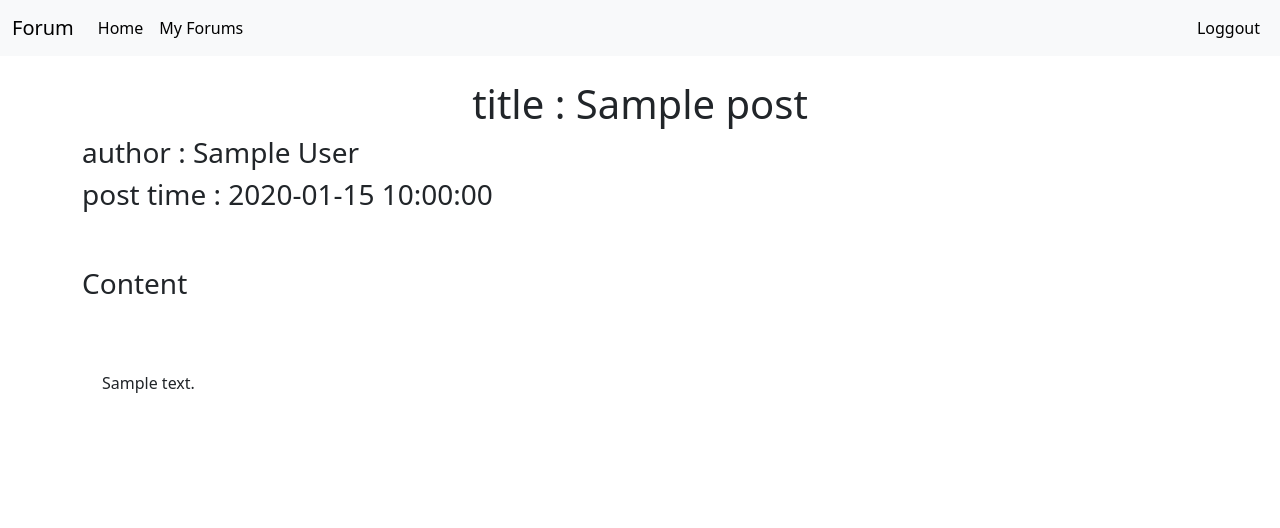
After one commit to whoami13579/forum, a Flask app: page /forum/1/1 in a window 1280 px wide. The commit adds this page. Shown: the top 528 px of the page. Run offline with Flask 3, Linux system fonts and the light colour scheme; a user stored in the database is signed in; tables that the repository leaves empty hold one stand-in row (values such as "Sample post").

Commit message:
add post page

```diff
--- a/website/templates/base.html
+++ b/website/templates/base.html
@@ -24,7 +24,7 @@
           </li>
           <li>
             {% if user.is_authenticated %}
-                <a class="nav-link active" aria-current="page" href="/{{user.user_id}}/forums">My Forums</a>
+                <a class="nav-link active" aria-current="page" href="/my-forums">My Forums</a>
             {% endif %}
           </li>
         </ul>
--- a/website/templates/forum.html
+++ b/website/templates/forum.html
@@ -38,7 +38,7 @@
             <div class="card-body">
             <h5 class="card-title">Content</h5>
             <p class="card-text brief">{{ post.content }}</p>
-            <a href="#" class="btn btn-primary">See Post</a>
+            <a href="/forum/{{forum.forum_id}}/{{post.post_id}}" class="btn btn-primary">See Post</a>
             </div>
         </div>
         <br>
--- /dev/null
+++ b/website/templates/post.html
@@ -0,0 +1,39 @@
+{% extends "base.html" %}
+{% block title %}{{post.title}}{% endblock %}
+{% block content %}
+<style>
+  .wrapper {
+    padding: 20px;
+    /* background: #eaeaea; */
+    /* max-width: 400px; */
+    margin: 50px auto;
+  }
+  .demo-1 {
+  /* overflow: hidden; */
+  display: -webkit-box;
+  /* -webkit-line-clamp: 3; */
+  -webkit-box-orient: vertical;
+  }
+</style>
+
+<div align="center">
+  <h1>title : {{post.title}}</h1>
+
+  <div align="left">
+    <h3>author : {{post.user.name}}</h3>
+    <h3>post time : {{post.date}}</h3>
+    <br>
+    <br>
+    <h3>Content</h3>
+  </div>
+
+    <div class="wrapper">
+      <p class="demo-1" align="left">{{post.content}}</p>
+    </div>
+  <br>
+  <br>
+
+  {% if user.is_authenticated %}
+  {% endif %}
+</div>
+{% endblock %}
--- a/website/views.py
+++ b/website/views.py
@@ -102,7 +102,13 @@ def delete_forum(forum_id):
     flash("You can't delete this forum.", category="error")
     return redirect(url_for("views.homne"))
 
-@views.route("/<user_id>/forums")
+@views.route("/my-forums")
 @login_required
-def my_forums(user_id):
+def my_forums():
     return render_template("my_forums.html", user=current_user, forums=current_user.forums)
+
+
+@views.route("/forum/<forum_id>/<post_id>")
+@login_required
+def view_post(forum_id, post_id):
+    return render_template("post.html", user=current_user, post=Post.query.filter_by(post_id=post_id).first())
```
